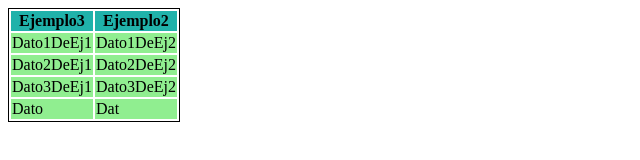
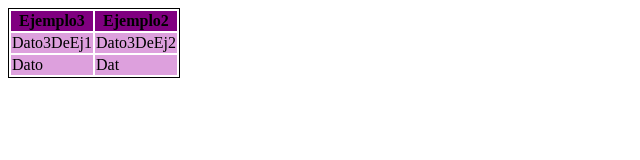
Before and after one commit to cromerofajar/Ejercicio5CV, a plain HTML site: page index.html in a window 1280 px wide. Shown: the whole page, without its empty margins (0-640 px from the left). Drawn offline with Linux system fonts and the light colour scheme.

Commit message:
Arreglo fallo por olvidarme de cambiar de rama

```diff
--- a/index.html
+++ b/index.html
@@ -10,8 +10,6 @@
 <body>
     <table>
         <tr><th>Ejemplo3</th><th>Ejemplo2</th></tr>
-        <tr><td>Dato1DeEj1</td><td>Dato1DeEj2</td></tr>
-        <tr><td>Dato2DeEj1</td><td>Dato2DeEj2</td></tr>
         <tr><td>Dato3DeEj1</td><td>Dato3DeEj2</td></tr>
         <tr><td>Dato</td><td>Dat</td></tr>
     </table>
--- a/styles.css
+++ b/styles.css
@@ -2,8 +2,8 @@ table{
     border:1px solid black;
 }
 th{
-    background-color: lightseagreen;
+    background-color: purple;
 }
 td{
-    background-color: lightgreen;
+    background-color: plum;
 }
```
